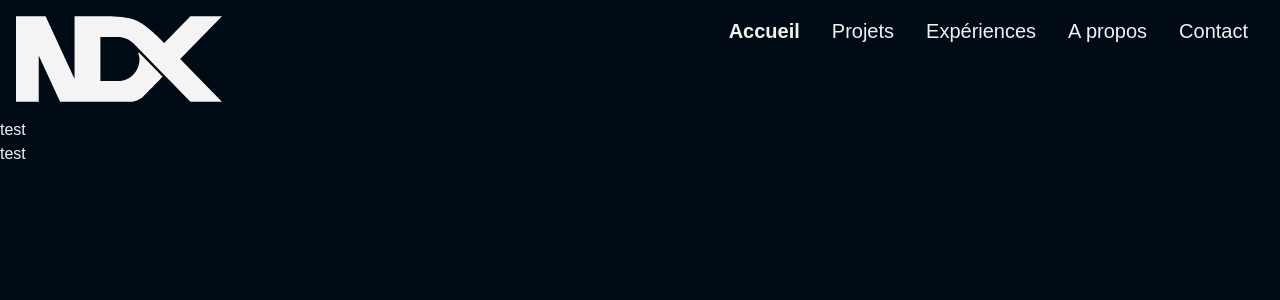
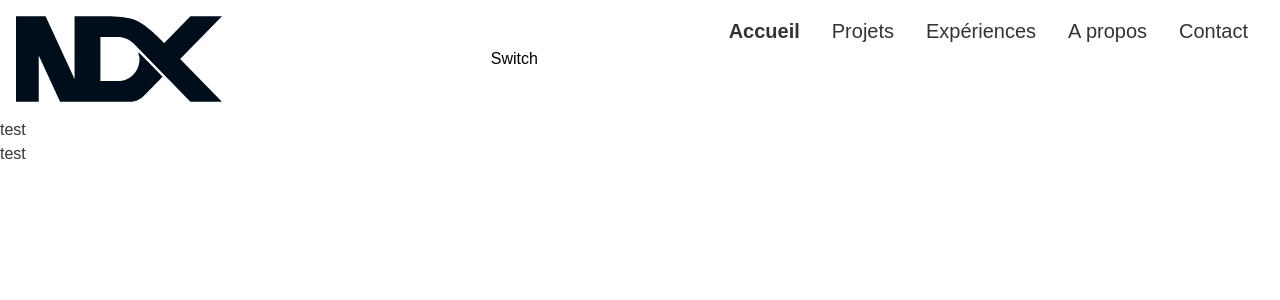
Before and after one commit to NicolasD09/portfolio, a Nuxt app: page / in a window 1280 px wide. Shown: the top 300 px of the page. Built offline with nearby package versions, Linux system fonts and the light colour scheme.

Commit message:
added theme switch functionality

```diff
--- a/components/Navbar.vue
+++ b/components/Navbar.vue
@@ -2,11 +2,15 @@
   <div>
     <div class="flex flex-row justify-between p-4">
       <div class="logo">
-        <svg >
+        <svg>
           <!-- 86x206 -->
-            <path fill-rule="evenodd" d="M22.74344804 85.77304857H0V.21135167h29.5825294l28.97545476 62.81522528V.21135167h22.74354692l9.5337413.01655588-.0163139-.01655588s20.2925078-.60698186 31.53179266 5.18063195c10.69845452 5.50857928 25.91289177 21.6270626 25.91289177 21.6270626L174.45189345.21135168h31.53179266l-41.81646749 42.80605968 41.76653708 42.75563722h-31.53179266L154.1974514 65.0736688l-5.9338085-6.07887653-.00098871.00150965-30.88319175-31.62480164c-.0237293-.02450673-.04795296-.04886249-.07168226-.07316793l-.00346053-.00377414c-3.91830093-3.98986659-9.43041996-6.38417905-15.7424142-6.38417905H84.40265419v44.13913517l17.15925126.02415447c12.53796976 0 21.92142548-9.44792276 21.92142548-22.08161966 0-2.05796138-.4824958-3.67434874-1.16471322-5.21379403-.12705064-.30213224-.02521238-.65332826.24223662-.8374055.26695465-.18412756.62536597-.14910357.85326614.0832323 6.91659707 7.02744295 23.22802016 23.6313306 23.22802016 23.6313306s-12.67144709 12.9191223-18.94735301 19.30496197c-5.75435565 5.85544763-12.92851452 5.81267408-12.92851452 5.81267408H92.7311447l-.01928005-.02012873-11.41033357.02012873H44.05552484L22.74344804 39.5835506v46.18949796z"/>
+          <path
+            fill-rule="evenodd"
+            d="M22.74344804 85.77304857H0V.21135167h29.5825294l28.97545476 62.81522528V.21135167h22.74354692l9.5337413.01655588-.0163139-.01655588s20.2925078-.60698186 31.53179266 5.18063195c10.69845452 5.50857928 25.91289177 21.6270626 25.91289177 21.6270626L174.45189345.21135168h31.53179266l-41.81646749 42.80605968 41.76653708 42.75563722h-31.53179266L154.1974514 65.0736688l-5.9338085-6.07887653-.00098871.00150965-30.88319175-31.62480164c-.0237293-.02450673-.04795296-.04886249-.07168226-.07316793l-.00346053-.00377414c-3.91830093-3.98986659-9.43041996-6.38417905-15.7424142-6.38417905H84.40265419v44.13913517l17.15925126.02415447c12.53796976 0 21.92142548-9.44792276 21.92142548-22.08161966 0-2.05796138-.4824958-3.67434874-1.16471322-5.21379403-.12705064-.30213224-.02521238-.65332826.24223662-.8374055.26695465-.18412756.62536597-.14910357.85326614.0832323 6.91659707 7.02744295 23.22802016 23.6313306 23.22802016 23.6313306s-12.67144709 12.9191223-18.94735301 19.30496197c-5.75435565 5.85544763-12.92851452 5.81267408-12.92851452 5.81267408H92.7311447l-.01928005-.02012873-11.41033357.02012873H44.05552484L22.74344804 39.5835506v46.18949796z"
+          />
         </svg>
       </div>
+      <button @click="switchTheme">Switch</button>
       <div class="hidden md:block">
         <nuxt-link class="mx-4" to="/">
           <span class="text-xl">Accueil</span>
@@ -67,6 +71,9 @@
 </template>
 
 <script>
+import { store } from "@/store/index.js";
+import Vue from 'vue';
+
 export default {
   methods: {
     navSlide() {
@@ -74,6 +81,9 @@ export default {
       const nav = document.querySelector(".navbar");
       nav.classList.toggle("nav-active");
       burger.classList.toggle("toggle");
+    },
+    switchTheme() {
+      store.commit("switchTheme");
     },
   },
 };
--- a/layouts/default.vue
+++ b/layouts/default.vue
@@ -1,17 +1,31 @@
 <template>
-  <div class="theme-dark" id="app">
-    <Navbar/>
+  <div v-bind:class="theme" id="app">
+    <Navbar />
     <Nuxt />
   </div>
 </template>
 
 <script>
-import Navbar from '@/components/Navbar'
+import Navbar from "@/components/Navbar";
+import { store } from "@/store/index.js";
+
 export default {
-  components:{
+  data() {
+    return {
+      // theme: store.state.theme
+    };
+  },
+  components: {
     Navbar
-  }
-}
+  },
+  computed: {
+    theme: {
+      get: function() {
+        return store.state.theme
+      }
+    }
+  },
+};
 </script>
 
 <style>
--- /dev/null
+++ b/store/index.js
@@ -0,0 +1,19 @@
+import Vuex from "vuex";
+import Vue from "vue";
+
+Vue.use(Vuex);
+
+export const store = new Vuex.Store({
+  state: () => ({
+    theme: "theme-light"
+  }),
+  mutations: {
+    switchTheme(state) {
+      if (state.theme === "theme-light") {
+        state.theme = "theme-dark";
+      } else {
+        state.theme = "theme-light";
+      }
+    }
+  }
+});
```
